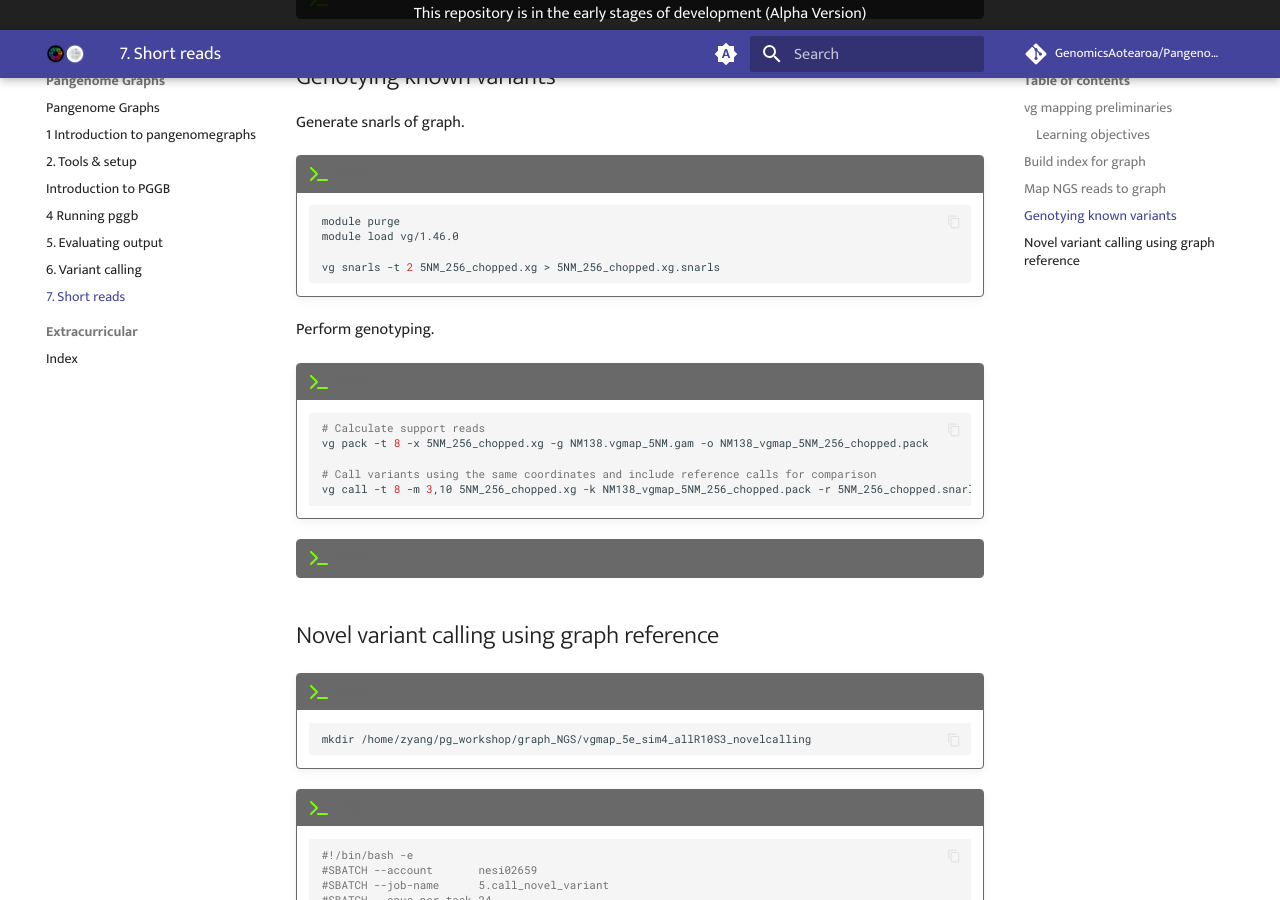
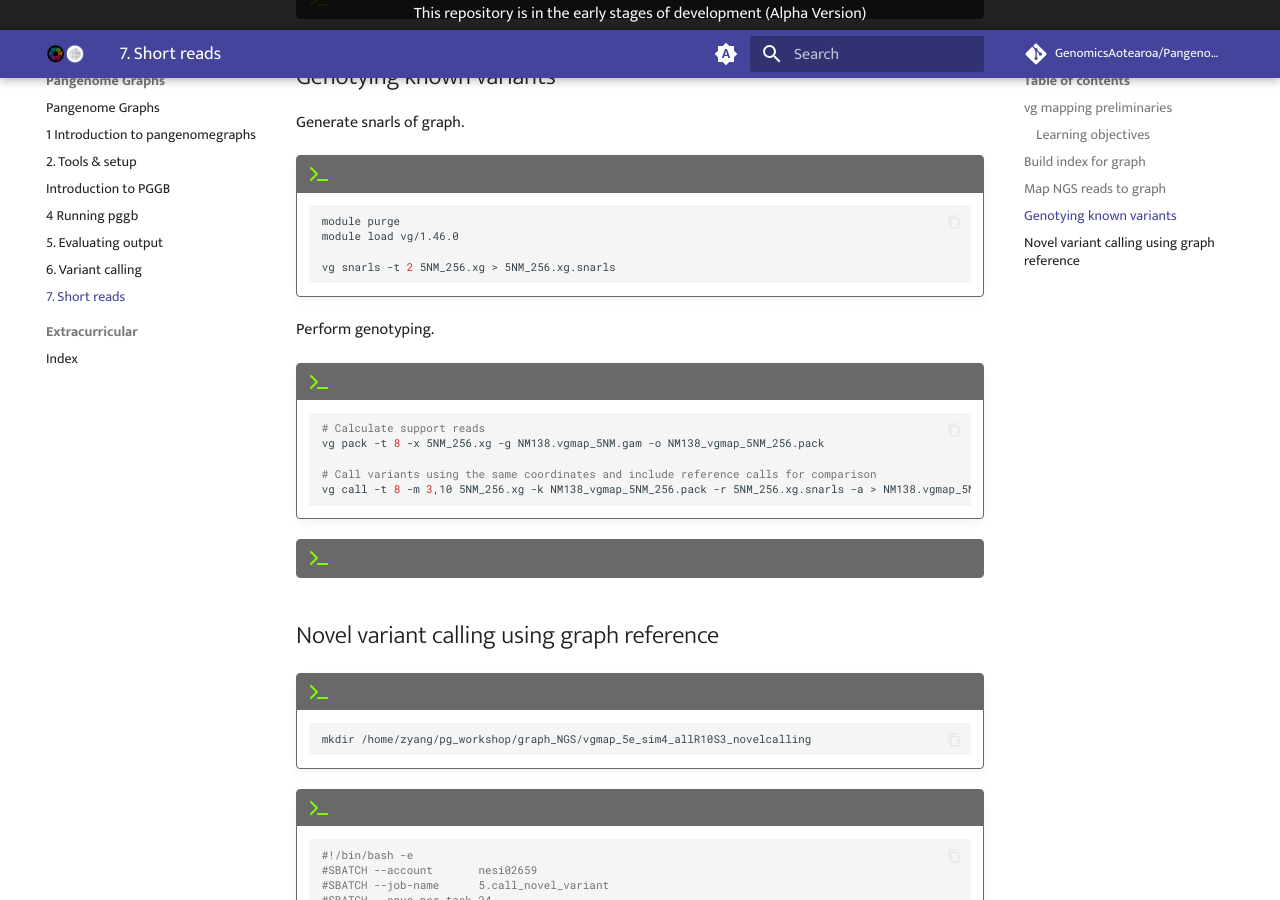
Before and after one commit to GenomicsAotearoa/Pangenome-Graphs-Workshop, an MkDocs documentation site: the page built from docs/7_Short_reads.md, in a window 1280 px wide and 900 px high, scrolled down 2130 px. Built offline with MkDocs 1.6.1 and Material for MkDocs 9.7.7, drawn with Linux system fonts in a browser that asks for light colours; comment, search, counter and statistics services are not loaded; some of the changed lines change nothing that is shown.

Commit message:
Update 7_Short_reads.md

````diff
--- a/docs/7_Short_reads.md
+++ b/docs/7_Short_reads.md
@@ -177,7 +177,7 @@
     module purge
     module load vg/1.46.0
 
-    vg snarls -t 2 5NM_256_chopped.xg > 5NM_256_chopped.xg.snarls
+    vg snarls -t 2 5NM_256.xg > 5NM_256.xg.snarls
 
     ```
 
@@ -188,10 +188,10 @@
 
     ```bash
     # Calculate support reads
-    vg pack -t 8 -x 5NM_256_chopped.xg -g NM138.vgmap_5NM.gam -o NM138_vgmap_5NM_256_chopped.pack
+    vg pack -t 8 -x 5NM_256.xg -g NM138.vgmap_5NM.gam -o NM138_vgmap_5NM_256.pack
 
     # Call variants using the same coordinates and include reference calls for comparison
-    vg call -t 8 -m 3,10 5NM_256_chopped.xg -k NM138_vgmap_5NM_256_chopped.pack -r 5NM_256_chopped.snarls -a > NM138.vgmap_5NM_256.pack_allR10S3.vcf
+    vg call -t 8 -m 3,10 5NM_256.xg -k NM138_vgmap_5NM_256.pack -r 5NM_256.xg.snarls -a > NM138.vgmap_5NM_256.pack_allR10S3.vcf
 
     ```
 
@@ -213,26 +213,16 @@
     module purge
     module load vg/1.46.0
 
-    # Variables
-    wkdir=~/pg_workshop/graph_NGS
-    gam_dir=${wkdir}/graph_based_mapping
-    out_dir=${wkdir}/vgmap_12e_sim4_allR10S3_typing
+    vg index 5NM_256.vg -x 5NM_256.xg
 
-    mkdir -p ${out_dir}
-
-    xg=${wkdir}/refs/4Sim_1K96_256.xg
-    snarls=${wkdir}/refs/4Sim_1K96_256.xg.snarls
-
-    # Array
-    file_array=(${gam_dir}/*.gam)
-    file=${file_array[$SLURM_ARRAY_TASK_ID]}
-    prefix=$(basename ${file} .wgsim_er0.005.vgmap_4Sim.gam)
+    vg snarls -t 2 5NM_256.xg > 5NM_256.xg.snarls
 
     # Calculate support reads
-    vg pack -t $SLURM_CPUS_PER_TASK -x ${xg} -g ${file} -o ${out_dir}/${prefix}.vgmap_sim4_256_aln.pack
+    vg pack -t 8 -x 5NM_256.xg -g NM138.vgmap_5NM.gam -o NM138_vgmap_5NM_256.pack
 
     # Call variants using the same coordinates and include reference calls for comparison
-    vg call -t $SLURM_CPUS_PER_TASK -m 3,10 ${xg} -k ${out_dir}/${prefix}.vgmap_sim4_256_aln.pack -r $  {snarls} -a > ${out_dir}/${prefix}.vgmap_sim4_256_aln.pack_allR10S3.vcf
+    vg call -t 8 -m 3,10 5NM_256.xg -k NM138_vgmap_5NM_256.pack -r 5NM_256.xg.snarls -a > NM138.vgmap_5NM_256.pack_allR10S3.vcf
+
     ```
 
 <!-- 3-5 min per input -->
````
